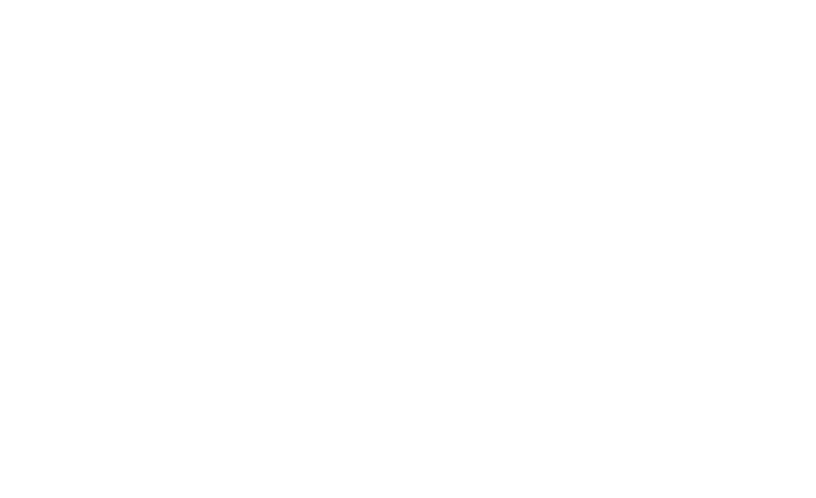
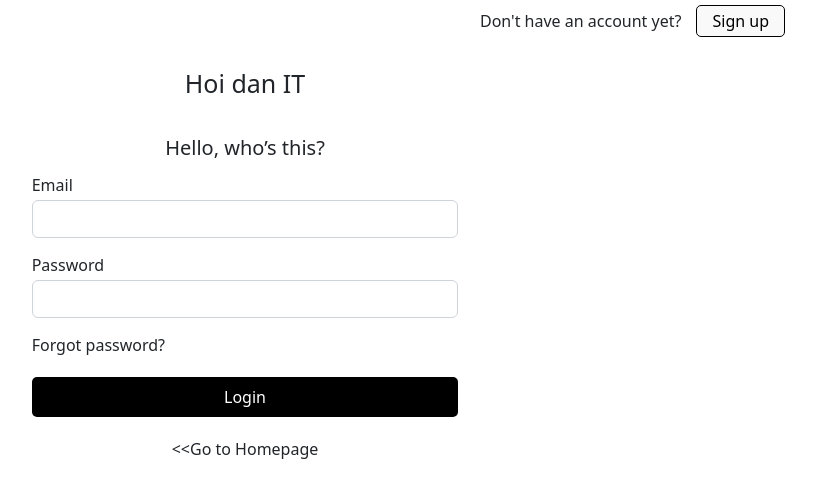
Before and after one commit to phuongvan-dlpc/react-redux-leaning, a React (Create React App) app: page /login in a window 1280 px wide. Before the commit this address had no page. Shown: the top 498 px of the page, without its empty margins (395-1211 px from the left). Built offline with nearby package versions, Linux system fonts and the light colour scheme.

Commit message:
video-69

```diff
--- a/src/components/Admin/Content/ModalUpdateUser.js
+++ b/src/components/Admin/Content/ModalUpdateUser.js
@@ -71,7 +71,7 @@
             toast.success(res.EM);
             handleClose();
             // await props.fetchListUser();
-            props.setCurrentPage(props.currentPage);
+            // props.setCurrentPage(props.currentPage);
             await props.fetchListUserPaginate(props.currentPage);
         }
 
--- /dev/null
+++ b/src/components/Auth/Login.js
@@ -0,0 +1,54 @@
+import { useState } from 'react';
+import './Login.scss';
+import { useNavigate } from 'react-router-dom';
+
+const Login = (props) => {
+    const [email, setEmail] = useState('');
+    const [password, setPassword] = useState('');
+    const navig = useNavigate();
+
+    const handleLogin = () => {
+        alert('You clicked login button! email=' + email + ' password=' + password);
+    }
+    return (
+        <div className="login-container">
+            <div className='header'>
+                <span>Don't have an account yet?</span>
+                <button>Sign up</button>
+            </div>
+            <div className='title col-4 mx-auto'>
+                Hoi dan IT
+            </div>
+            <div className='welcome col-4 mx-auto'>
+                Hello, who’s this?
+            </div>
+            <div className='content-form col-4 mx-auto'>
+                <div className='form-group'>
+                    <label>Email</label>
+                    <input type='email' className='form-control'
+                        value={email}
+                        onChange={(evt) => setEmail(evt.target.value)}
+                    />
+                </div>
+                <div className='form-group'>
+                    <label>Password</label>
+                    <input type='password' className='form-control'
+                        value={password}
+                        onChange={(evt) => setPassword(evt.target.value)}
+                    />
+                </div>
+                <span className='forgot-password'>Forgot password?</span>
+                <div>
+                    <button className='btn-submit' onClick={() => handleLogin()}>Login</button>
+                </div>
+                <div className='text-center'>
+                    <span className='back' onClick={() => { navig('/') }}>
+                        &#60;&#60;Go to Homepage
+                    </span>
+                </div>
+            </div>
+        </div>
+    )
+}
+
+export default Login;
--- /dev/null
+++ b/src/components/Auth/Login.scss
@@ -0,0 +1,53 @@
+.login-container {
+    .header {
+        height: 45px;
+        text-align: right;
+        padding: 5px 100px 0 100px;
+
+        button {
+            padding: 3px 15px;
+            margin-left: 15px;
+            border-radius: 5px;
+            background: #f9f9f9;
+            color: black;
+            border: 1px solid;
+
+            &:hover {
+                background: white;
+            }
+        }
+    }
+
+    .title {
+        font-size: 25px;
+        padding: 20px 0;
+        text-align: center;
+    }
+
+    .welcome {
+        font-size: 20px;
+        padding: 10px 0;
+        text-align: center;
+    }
+
+    .content-form {
+        input {
+            margin-bottom: 15px;
+            margin-top: 3px;
+        }
+
+        button {
+            width: 100%;
+            height: 40px;
+            border: none;
+            border-radius: 5px;
+            margin: 20px 0;
+            color: white;
+            background: black;
+        }
+
+        .back {
+            cursor: pointer;
+        }
+    }
+}
--- a/src/components/Header/Header.js
+++ b/src/components/Header/Header.js
@@ -2,9 +2,13 @@
 import Nav from 'react-bootstrap/Nav';
 import Navbar from 'react-bootstrap/Navbar';
 import NavDropdown from 'react-bootstrap/NavDropdown';
-import { NavLink } from 'react-router-dom';
+import { NavLink, useNavigate } from 'react-router-dom';
 
 const Header = () => {
+    const navigate = useNavigate();
+    const handleLogin = () => {
+        navigate("/login");
+    }
     return (
         <Navbar expand="lg" className="bg-body-tertiary">
             <Container>
@@ -21,7 +25,7 @@
                         <Nav.Link href="/admins">Admin</Nav.Link> */}
                     </Nav>
                     <Nav>
-                        <button className='btn-login'>Log in</button>
+                        <button className='btn-login' onClick={() => handleLogin()}>Log in</button>
                         <button className='btn-signup'>Sign up</button>
                         {/* <NavDropdown title="Settings" id="basic-nav-dropdown">
                             <NavDropdown.Item>
--- a/src/index.js
+++ b/src/index.js
@@ -12,6 +12,7 @@
 import HomePage from './components/Home/HomePage';
 import ManageUser from './components/Admin/Content/ManageUser';
 import Dashboard from './components/Admin/Content/Dashboard';
+import Login from './components/Auth/Login';
 
 const root = ReactDOM.createRoot(document.getElementById('root'));
 root.render(
@@ -28,6 +29,7 @@
           <Route index element={<Dashboard />} />
           <Route path='manage-users' element={<ManageUser />} />
         </Route>
+        <Route path='/login' element={<Login />} />
       </Routes>
     </BrowserRouter>
     {/* </React.StrictMode> */}
```
